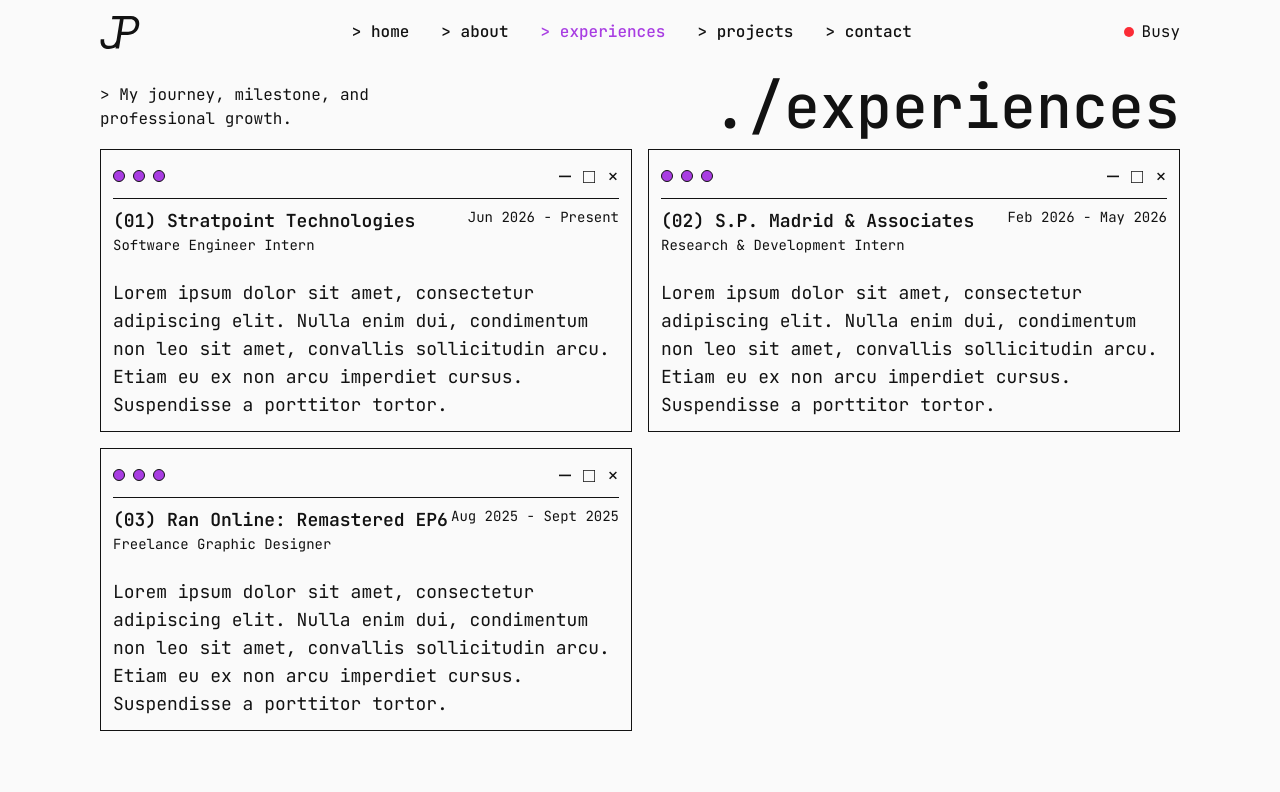
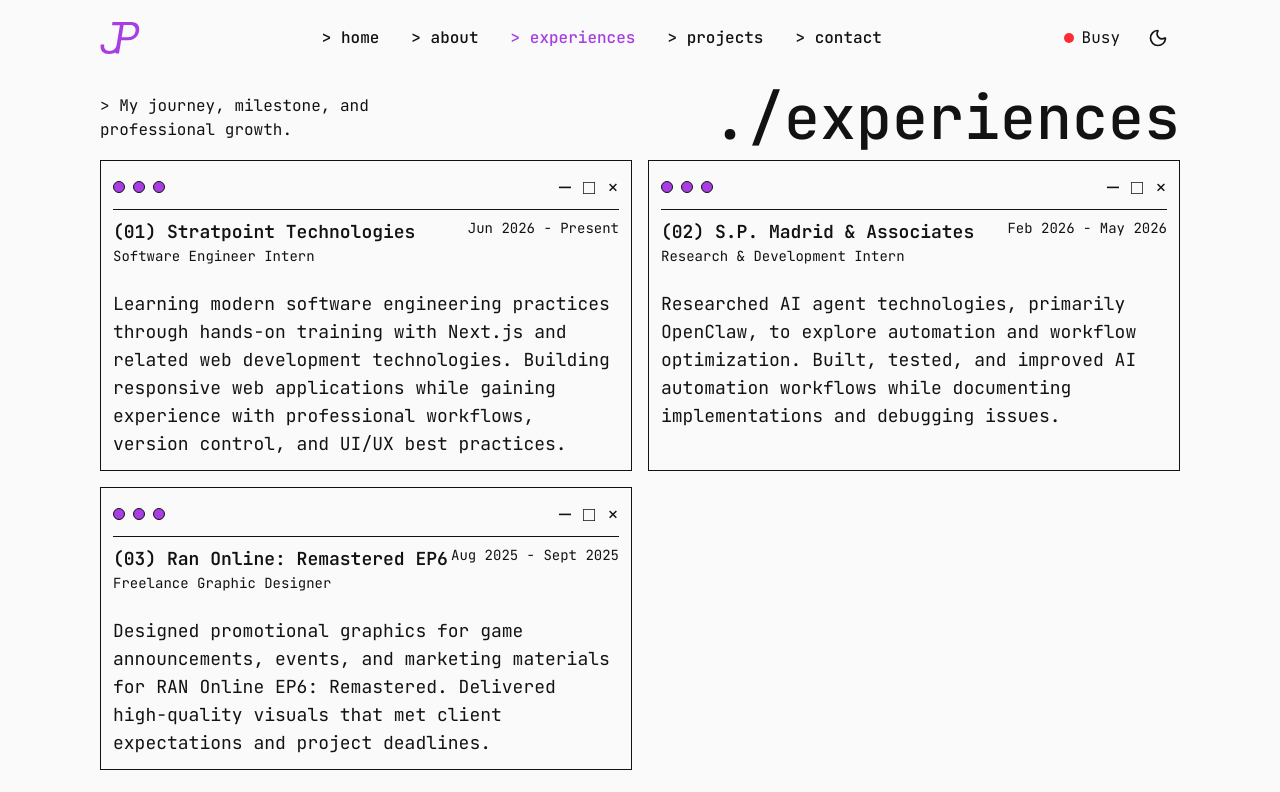
Before and after one commit to juicethyn/my-portfolio, a Next.js app: page /experiences in a window 1280 px wide. Shown: the top 792 px of the page. Built offline with nearby package versions, Linux system fonts and the light colour scheme.

Commit message:
feat(mode): added dark mode and populate experiences page

```diff
--- a/app/globals.css
+++ b/app/globals.css
@@ -173,9 +173,9 @@ html {
 }
 
 .dark {
-	--background: oklch(0.145 0 0);
+	--background: #121212;
 
-	--foreground: oklch(0.985 0 0);
+	--foreground: #fafafa;
 
 	--card: oklch(0.205 0 0);
 
@@ -197,7 +197,7 @@ html {
 
 	--muted-foreground: oklch(0.708 0 0);
 
-	--accent: oklch(0.269 0 0);
+	--accent: #a83de2;
 
 	--accent-foreground: oklch(0.985 0 0);
 
--- a/app/layout.tsx
+++ b/app/layout.tsx
@@ -2,6 +2,7 @@ import type { Metadata } from "next";
 import { Inter, JetBrains_Mono, Space_Grotesk } from "next/font/google";
 import "./globals.css";
 import Navbar from "@/components/layout/Navbar";
+import { ThemeProvider } from "@/components/theme-provider";
 
 const inter = Inter({
 	variable: "--font-inter",
@@ -47,12 +48,20 @@ export default function RootLayout({
 		<html
 			lang="en"
 			className={`${inter.variable} ${space_grotesk.variable} ${jetbrains_mono.variable} antialiased`}
+			suppressHydrationWarning
 		>
 			<body>
-				<Navbar />
-				<main className="font-family-mono mx-auto px-3 lg:px-25">
-					{children}
-				</main>
+				<ThemeProvider
+					attribute="class"
+					defaultTheme="system"
+					enableSystem
+					disableTransitionOnChange
+				>
+					<Navbar />
+					<main className="font-family-mono mx-auto px-3 lg:px-25">
+						{children}
+					</main>
+				</ThemeProvider>
 			</body>
 		</html>
 	);
--- /dev/null
+++ b/components/buttons/ThemeToggleButton.tsx
@@ -0,0 +1,41 @@
+"use client";
+
+import { Moon, Sun } from "lucide-react";
+import { useTheme } from "next-themes";
+import { useEffect, useState } from "react";
+
+export default function ThemeToggle() {
+	const { resolvedTheme, setTheme } = useTheme();
+	const [mounted, setMounted] = useState(false);
+
+	useEffect(() => {
+		setMounted(true);
+	}, []);
+
+	const toggleTheme = () => {
+		setTheme(resolvedTheme === "dark" ? "light" : "dark");
+	};
+
+	// Prevent rendering icons on the server to avoid the mismatch
+	if (!mounted) {
+		return (
+			<button
+				type="button"
+				className="flex items-center gap-2 rounded-full px-3 py-2 opacity-50 cursor-not-allowed"
+				disabled
+			>
+				<div className="w-4.5 h-4.5" />
+			</button>
+		);
+	}
+
+	return (
+		<button
+			type="button"
+			onClick={toggleTheme}
+			className="flex items-center gap-2 rounded-full px-3 py-3 transition hover:bg-foreground hover:text-background"
+		>
+			{resolvedTheme === "dark" ? <Sun size={20} /> : <Moon size={20} />}
+		</button>
+	);
+}
--- a/components/cards/ContactFormCard.tsx
+++ b/components/cards/ContactFormCard.tsx
@@ -48,7 +48,7 @@ export default function ContactFormCard() {
 							id="subject"
 							name="subject"
 							defaultValue=""
-							className="w-full rounded-md border border-gray-300 bg-white px-4 py-2 outline-none transition focus:border-black"
+							className="w-full rounded-md border border-gray-300 bg-background px-4 py-2 outline-none transition focus:border-foreground"
 						>
 							<option value="" disabled>
 								Select a subject
--- a/components/cards/FeaturedProjectsCard.tsx
+++ b/components/cards/FeaturedProjectsCard.tsx
@@ -26,7 +26,7 @@ export default function FeaturedProjectsCard({
 }: FeaturedProjectsCardProps) {
 	return (
 		<div
-			className={`grid grid-cols-1 lg:grid-cols-2 h-auto lg:h-90 xl:h-115 overflow-hidden rounded-lg gap-3 my-6`}
+			className={`grid grid-cols-1 lg:grid-cols-2 h-auto lg:h-90 xl:h-115 overflow-hidden rounded-lg my-6`}
 		>
 			<div
 				className={`w-full max-w-5xl mx-auto ${featured_reverse ? "lg:order-2" : "lg:order-1"}`}
--- a/components/layout/Hamburger.tsx
+++ b/components/layout/Hamburger.tsx
@@ -29,7 +29,7 @@ export default function Hamburger() {
 				aria-label="Close menu"
 				onClick={closeMenu}
 				className={`
-					fixed top-15 bottom-0 left-0 right-0
+					fixed top-20 bottom-0 left-0 right-0
 					bg-black/50 z-40
 					transition-opacity duration-300
 					${isOpen ? "opacity-100" : "opacity-0 pointer-events-none"}
--- a/components/layout/Navbar.tsx
+++ b/components/layout/Navbar.tsx
@@ -1,6 +1,7 @@
 import Image from "next/image";
 import { currentStatus, statusMap } from "@/constants/status";
 import logo from "@/public/icons/logo.svg";
+import ThemeToggle from "../buttons/ThemeToggleButton";
 import Hamburger from "./Hamburger";
 import Navlist from "./Navlist";
 
@@ -18,9 +19,14 @@ export default function Navbar() {
 
 			<Hamburger />
 
-			<div className="flex items-center text-center justify-center gap-2">
-				<span className={`size-1.5 lg:size-2.5 rounded-full ${status.color}`} />
-				<span className="text-base font-normal">{status.label}</span>
+			<div className="block md:flex items-center gap-4">
+				<div className="hidden lg:flex items-center text-center justify-center gap-2">
+					<span
+						className={`size-1.5 lg:size-2.5 rounded-full ${status.color}`}
+					/>
+					<span className="text-base font-normal">{status.label}</span>
+				</div>
+				<ThemeToggle />
 			</div>
 		</nav>
 	);
--- a/components/sections/HomeSection.tsx
+++ b/components/sections/HomeSection.tsx
@@ -13,7 +13,7 @@ export default function HomeSection() {
 
 			<div className="flex flex-col lg:flex-row items-start lg:items-center justify-between mt-6">
 				<div className="text-center lg:text-start">
-					<h3 className="font-family-mono font-normal text-[16px] lg:text-2xl">
+					<h3 className="font-family-mono font-normal text-accent text-[16px] lg:text-2xl">
 						Aspiring
 					</h3>
 					<h1 className="text-6xl md:text-8xl lg:text-9xl font-normal leading-[0.9] mb-4">
--- /dev/null
+++ b/components/theme-provider.tsx
@@ -0,0 +1,11 @@
+"use client";
+
+import { ThemeProvider as NextThemesProvider } from "next-themes";
+import type * as React from "react";
+
+export function ThemeProvider({
+	children,
+	...props
+}: React.ComponentProps<typeof NextThemesProvider>) {
+	return <NextThemesProvider {...props}>{children}</NextThemesProvider>;
+}
--- a/constants/experiences.ts
+++ b/constants/experiences.ts
@@ -5,7 +5,7 @@ export const experiences = [
 		position: "Software Engineer Intern",
 		duration: "Jun 2026 - Present",
 		description:
-			"Lorem ipsum dolor sit amet, consectetur adipiscing elit. Nulla enim dui, condimentum non leo sit amet, convallis sollicitudin arcu. Etiam eu ex non arcu imperdiet cursus. Suspendisse a porttitor tortor.",
+			"Learning modern software engineering practices through hands-on training with Next.js and related web development technologies. Building responsive web applications while gaining experience with professional workflows, version control, and UI/UX best practices.",
 	},
 	{
 		id: 2,
@@ -13,7 +13,7 @@ export const experiences = [
 		position: "Research & Development Intern",
 		duration: "Feb 2026 - May 2026",
 		description:
-			"Lorem ipsum dolor sit amet, consectetur adipiscing elit. Nulla enim dui, condimentum non leo sit amet, convallis sollicitudin arcu. Etiam eu ex non arcu imperdiet cursus. Suspendisse a porttitor tortor.",
+			"Researched AI agent technologies, primarily OpenClaw, to explore automation and workflow optimization. Built, tested, and improved AI automation workflows while documenting implementations and debugging issues.",
 	},
 	{
 		id: 3,
@@ -21,6 +21,6 @@ export const experiences = [
 		position: "Freelance Graphic Designer",
 		duration: "Aug 2025 - Sept 2025",
 		description:
-			"Lorem ipsum dolor sit amet, consectetur adipiscing elit. Nulla enim dui, condimentum non leo sit amet, convallis sollicitudin arcu. Etiam eu ex non arcu imperdiet cursus. Suspendisse a porttitor tortor.",
+			"Designed promotional graphics for game announcements, events, and marketing materials for RAN Online EP6: Remastered. Delivered high-quality visuals that met client expectations and project deadlines.",
 	},
 ];
--- a/package.json
+++ b/package.json
@@ -15,6 +15,7 @@
 		"clsx": "^2.1.1",
 		"lucide-react": "^1.21.0",
 		"next": "16.2.9",
+		"next-themes": "^0.4.6",
 		"radix-ui": "^1.6.0",
 		"react": "19.2.4",
 		"react-dom": "19.2.4",
```
Also changed, not shown: public/icons/logo.svg, 1 other file (tests, documents, lock files or other folders).
